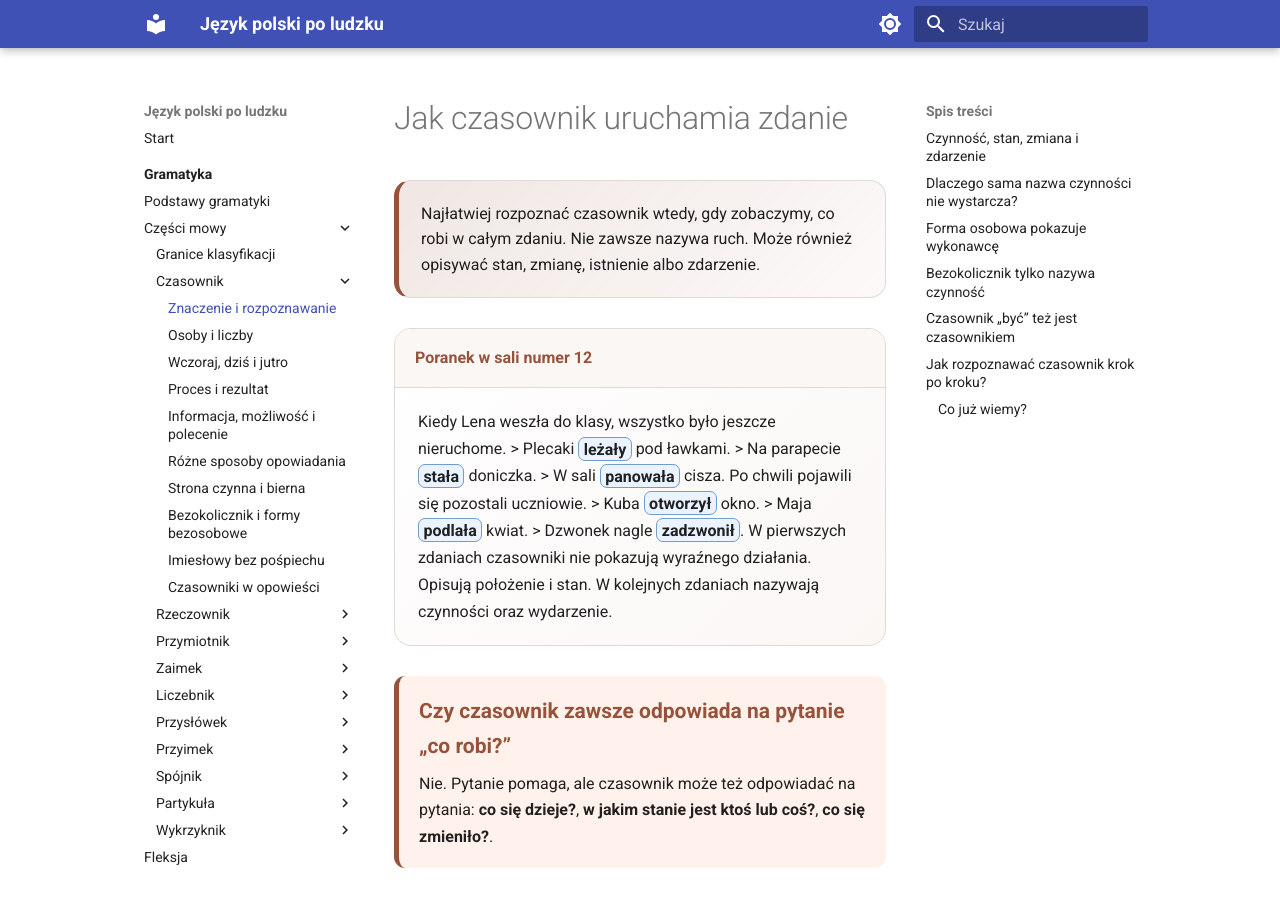
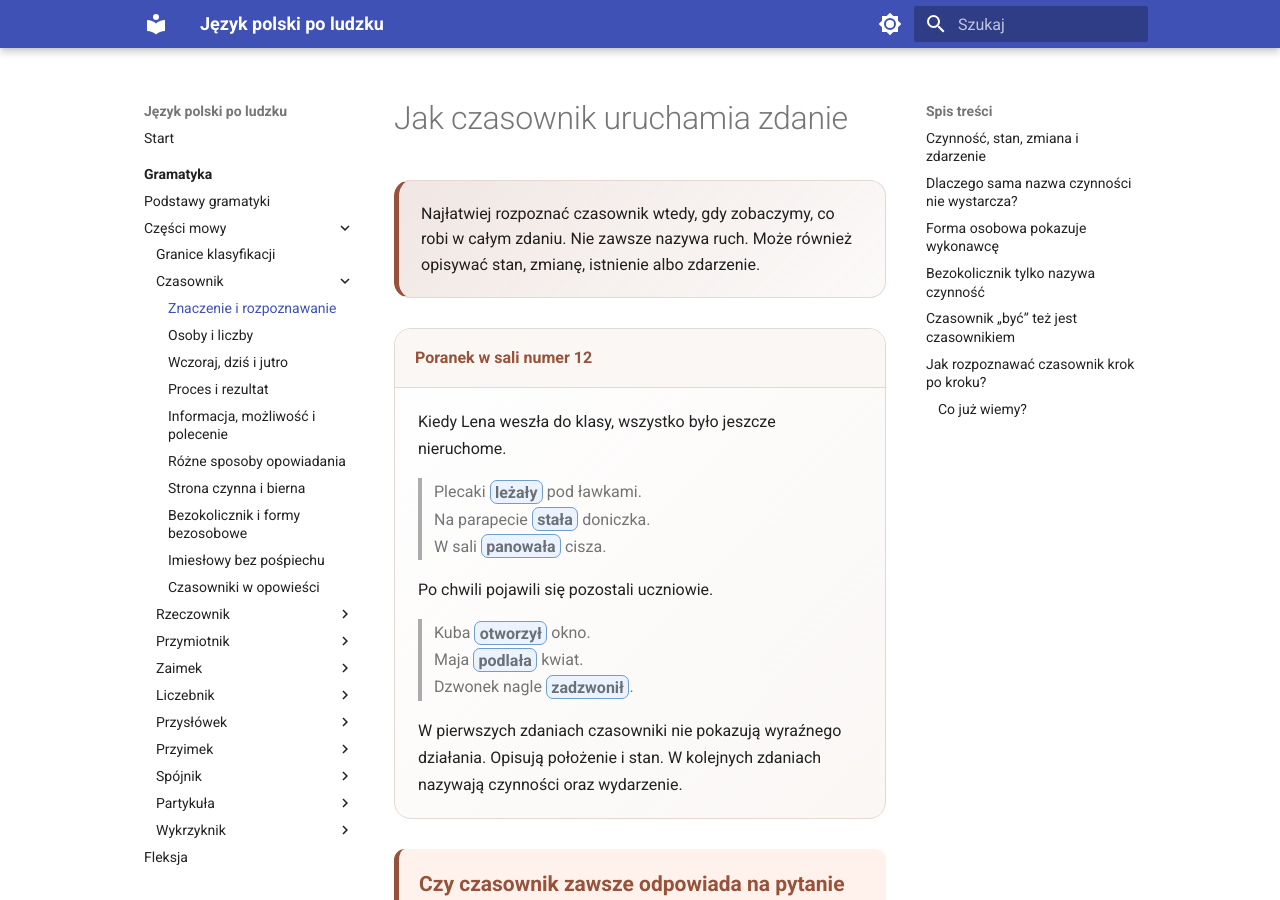
Before and after one commit to dchorazkiewicz/SP_JP, an MkDocs documentation site: the page built from docs/gramatyka/czesci-mowy/czasownik/znaczenie-i-rozpoznawanie.md, in a window 1280 px wide and 900 px high. Built offline with MkDocs 1.6.1 and Material for MkDocs 9.7.7, drawn with Linux system fonts in a browser that asks for light colours.

Commit message:
Fix Markdown rendering inside verb story boxes

```diff
--- a/docs/gramatyka/czesci-mowy/czasownik/znaczenie-i-rozpoznawanie.md
+++ b/docs/gramatyka/czesci-mowy/czasownik/znaczenie-i-rozpoznawanie.md
@@ -6,7 +6,7 @@
 Najłatwiej rozpoznać czasownik wtedy, gdy zobaczymy, co robi w całym zdaniu. Nie zawsze nazywa ruch. Może również opisywać stan, zmianę, istnienie albo zdarzenie.
 </div>
 
-<div class="verb-story">
+<div class="verb-story" markdown>
   <div class="verb-story__title">Poranek w sali numer 12</div>
   <div class="verb-story__body" markdown>
 
```
